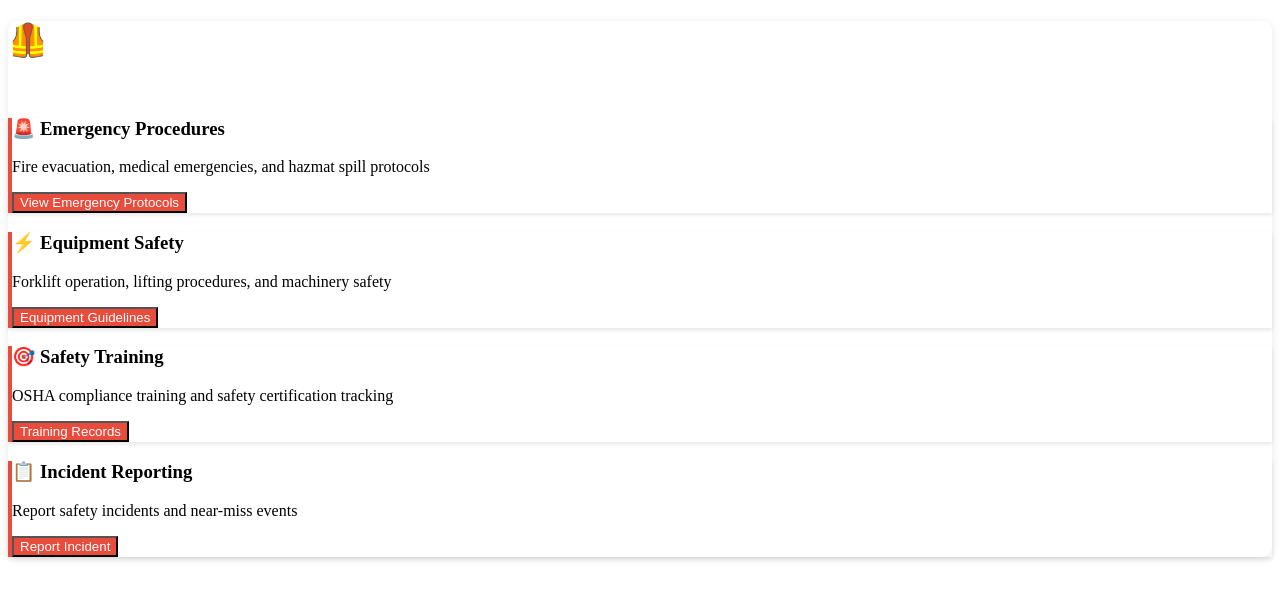
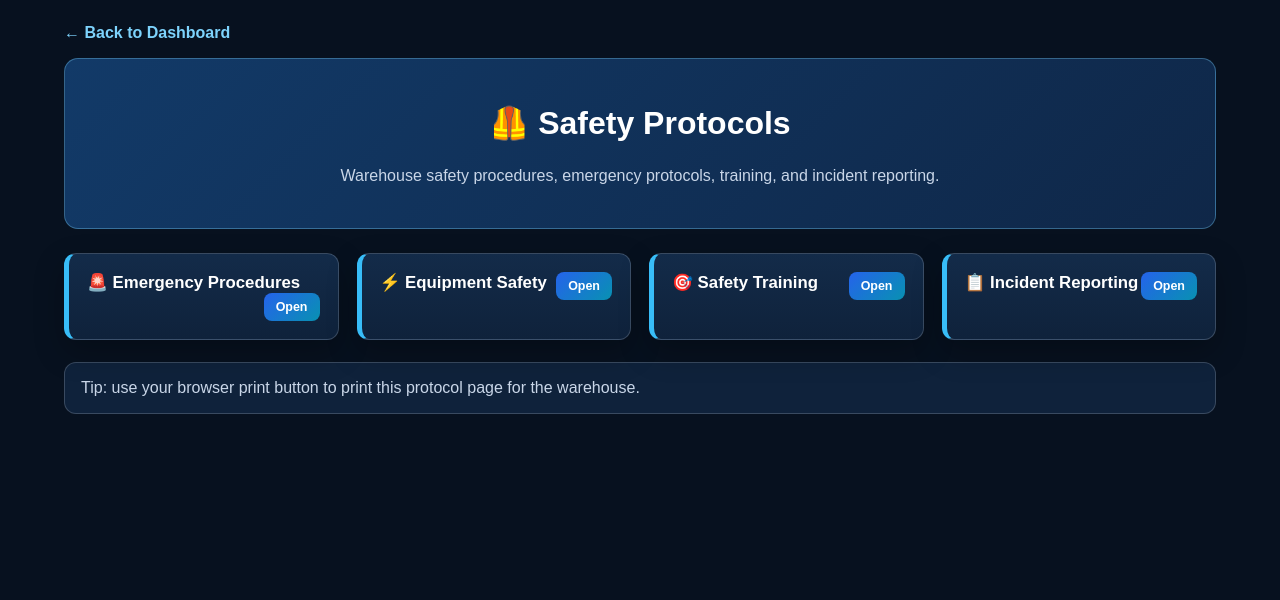
Before and after one commit to ZaspDragon/QR-LEGENDS, a plain HTML site: page static/safety_protocols.html in a window 1280 px wide. Drawn offline with Linux system fonts and the light colour scheme.

Commit message:
Fix safety protocols page visibility and buttons

```diff
--- a/static/safety_protocols.html
+++ b/static/safety_protocols.html
@@ -1,4 +1,3 @@
-
 <!DOCTYPE html>
 <html lang="en">
 <head>
@@ -6,47 +5,128 @@
     <meta name="viewport" content="width=device-width, initial-scale=1.0">
     <title>Safety Protocols - QR Legends</title>
     <style>
-        body {font-family: Arial, sans-serif margin: 20px background-color: #f5f5f5}
-        .container {max-width: 1200px margin: 0 auto background: white padding: 20px; border-radius: 10px; box-shadow: 0 2px 10px rgba(0,0,0,0.1);}
-        .header {text-align: center margin-bottom: 30px padding: 20px background: linear-gradient(135deg, #e74c3c, #c0392b); color: white; border-radius: 10px}
-        .card {background: white border-radius: 8px padding: 20px margin: 10px 0; box-shadow: 0 2px 4px rgba(0,0,0,0.1); border-left: 4px solid #e74c3c}
-        .btn {padding: 10px 20px margin: 5px border: none border-radius: 5px; cursor: pointer; background: #e74c3c; color: white}
-        .btn:hover {background: #c0392b}
-        .grid {display: grid grid-template-columns: repeat(auto-fit, minmax(300px, 1fr)) gap: 20px}
+        * { box-sizing: border-box; }
+        body {
+            margin: 0;
+            font-family: Arial, sans-serif;
+            background: #07111f;
+            color: #f4f8ff;
+        }
+        .container {
+            max-width: 1200px;
+            margin: 0 auto;
+            padding: 24px;
+            min-height: 100vh;
+        }
+        .back-link {
+            display: inline-block;
+            margin-bottom: 16px;
+            color: #7dd3fc;
+            font-weight: 800;
+            text-decoration: none;
+        }
+        .header {
+            text-align: center;
+            margin-bottom: 24px;
+            padding: 24px;
+            background: linear-gradient(135deg, #123a68, #0f2748);
+            border: 1px solid rgba(125, 211, 252, .35);
+            color: white;
+            border-radius: 14px;
+        }
+        .grid {
+            display: grid;
+            grid-template-columns: repeat(auto-fit, minmax(260px, 1fr));
+            gap: 18px;
+        }
+        details {
+            background: linear-gradient(180deg, #132b49, #0f223b);
+            border: 1px solid rgba(203, 213, 225, .22);
+            border-left: 5px solid #38bdf8;
+            border-radius: 12px;
+            padding: 18px;
+            box-shadow: 0 12px 30px rgba(0,0,0,.25);
+        }
+        summary {
+            list-style: none;
+            cursor: pointer;
+            color: #ffffff;
+            font-weight: 900;
+            font-size: 1.05rem;
+        }
+        summary::-webkit-details-marker { display: none; }
+        summary::after {
+            content: "Open";
+            float: right;
+            background: linear-gradient(135deg, #2563eb, #0891b2);
+            color: white;
+            padding: 7px 12px;
+            border-radius: 8px;
+            font-size: .78rem;
+        }
+        details[open] summary::after { content: "Close"; }
+        p, li { color: #c9d6e8; line-height: 1.5; }
+        ul { padding-left: 20px; }
+        .print-note {
+            margin-top: 22px;
+            padding: 16px;
+            background: #0f223b;
+            border: 1px solid rgba(203, 213, 225, .22);
+            border-radius: 12px;
+            color: #c9d6e8;
+        }
     </style>
 </head>
 <body>
     <div class="container">
+        <a class="back-link" href="/main_dashboard">← Back to Dashboard</a>
         <div class="header">
             <h1>🦺 Safety Protocols</h1>
-            <p>Warehouse safety procedures and emergency protocols</p>
+            <p>Warehouse safety procedures, emergency protocols, training, and incident reporting.</p>
         </div>
-
         <div class="grid">
-            <div class="card">
-                <h3>🚨 Emergency Procedures</h3>
-                <p>Fire evacuation, medical emergencies, and hazmat spill protocols</p>
-                <button class="btn">View Emergency Protocols</button>
-            </div>
-
-            <div class="card">
-                <h3>⚡ Equipment Safety</h3>
-                <p>Forklift operation, lifting procedures, and machinery safety</p>
-                <button class="btn">Equipment Guidelines</button>
-            </div>
-
-            <div class="card">
-                <h3>🎯 Safety Training</h3>
-                <p>OSHA compliance training and safety certification tracking</p>
-                <button class="btn">Training Records</button>
-            </div>
-
-            <div class="card">
-                <h3>📋 Incident Reporting</h3>
-                <p>Report safety incidents and near-miss events</p>
-                <button class="btn">Report Incident</button>
-            </div>
+            <details>
+                <summary>🚨 Emergency Procedures</summary>
+                <p>Use this section for fire evacuation, medical emergencies, severe weather, and hazmat spills.</p>
+                <ul>
+                    <li>Stop work and alert a supervisor immediately.</li>
+                    <li>Call 911 for life-threatening injuries, fire, or uncontrolled hazards.</li>
+                    <li>Use the nearest safe exit and report to the muster point.</li>
+                    <li>Do not re-enter until management or emergency responders clear the area.</li>
+                </ul>
+            </details>
+            <details>
+                <summary>⚡ Equipment Safety</summary>
+                <p>Forklift, lifting, dock, and machinery safety reminders.</p>
+                <ul>
+                    <li>Complete equipment inspection before use.</li>
+                    <li>Wear required PPE and keep aisles clear.</li>
+                    <li>Sound horn at intersections and blind corners.</li>
+                    <li>Tag out unsafe equipment and report it before reuse.</li>
+                </ul>
+            </details>
+            <details>
+                <summary>🎯 Safety Training</summary>
+                <p>Track required training and refresher topics.</p>
+                <ul>
+                    <li>Forklift certification and evaluations.</li>
+                    <li>Hazard communication and PPE training.</li>
+                    <li>Emergency action plan review.</li>
+                    <li>Near-miss reporting expectations.</li>
+                </ul>
+            </details>
+            <details>
+                <summary>📋 Incident Reporting</summary>
+                <p>Use this for injuries, property damage, unsafe conditions, and near misses.</p>
+                <ul>
+                    <li>Record date, time, location, people involved, and what happened.</li>
+                    <li>Take photos if safe to do so.</li>
+                    <li>Notify supervisor immediately.</li>
+                    <li>Follow up with corrective action before closing the incident.</li>
+                </ul>
+            </details>
         </div>
+        <div class="print-note">Tip: use your browser print button to print this protocol page for the warehouse.</div>
     </div>
 </body>
 </html>
```
